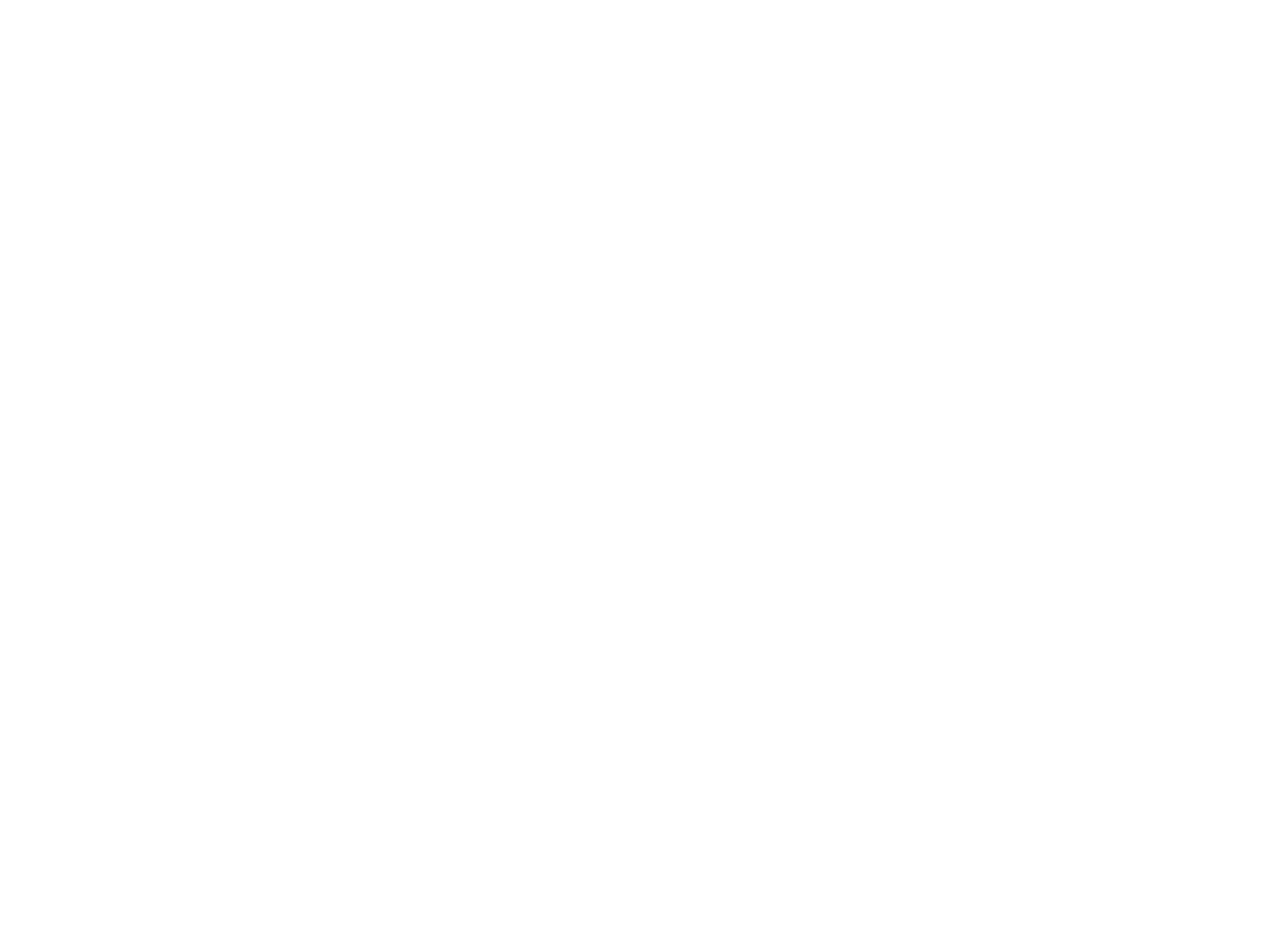
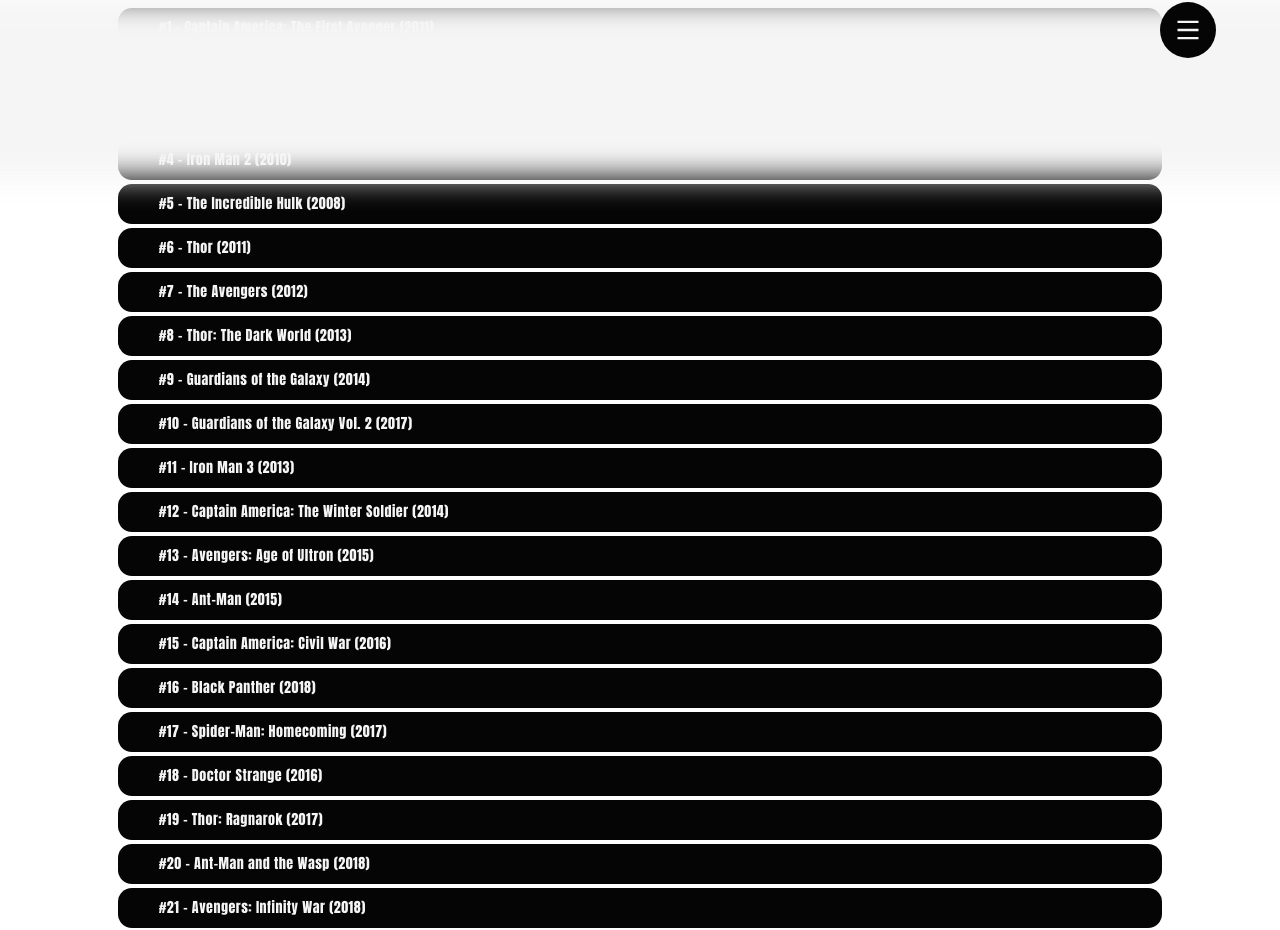
Before and after one commit to rqphy/whatorder, a Vue app: page /xmens in a window 1280 px wide. Shown: the part 672-1602 px from the top of the page. Before the commit the page ends 800 px from the top, so only its background shows below. Built offline with nearby package versions, Linux system fonts and the light colour scheme.

Commit message:
add xmens page

```diff
--- a/src/router/index.js
+++ b/src/router/index.js
@@ -2,6 +2,7 @@
 import VueRouter from "vue-router";
 import MCU from "../views/MCU.vue";
 import FF from "../views/FF.vue";
+import XMENS from "../views/XMENS.vue";
 
 Vue.use(VueRouter);
 
@@ -16,6 +17,11 @@
     name: "FF",
     component: FF,
   },
+  {
+    path: "/xmens",
+    name: "XMENS",
+    component: XMENS,
+  },
 ];
 
 const router = new VueRouter({
--- /dev/null
+++ b/src/views/XMENS.vue
@@ -0,0 +1,51 @@
+<template>
+  <Container :infos="infos" theme="mcu" />
+</template>
+<script>
+import Container from "@/components/Container.vue";
+
+export default {
+  name: "MCU",
+  components: {
+    Container,
+  },
+  data() {
+    return {
+      infos: {
+        time: "50 Hours",
+        movies: [
+          "Captain America: The First Avenger (2011)",
+          "Captain Marvel (2019)",
+          "Iron Man (2008)",
+          "Iron Man 2 (2010)",
+          "The Incredible Hulk (2008)",
+          "Thor (2011)",
+          "The Avengers (2012)",
+          "Thor: The Dark World (2013)",
+          "Guardians of the Galaxy (2014)",
+          "Guardians of the Galaxy Vol. 2 (2017)",
+          "Iron Man 3 (2013)",
+          "Captain America: The Winter Soldier (2014)",
+          "Avengers: Age of Ultron (2015)",
+          "Ant-Man (2015)",
+          "Captain America: Civil War (2016)",
+          "Black Panther (2018)",
+          "Spider-Man: Homecoming (2017)",
+          "Doctor Strange (2016)",
+          "Thor: Ragnarok (2017)",
+          "Ant-Man and the Wasp (2018)",
+          "Avengers: Infinity War (2018)",
+          "Avengers: Endgame (2019)",
+          "Spider-Man: Far From Home (2019)",
+        ],
+      },
+    };
+  },
+  methods: {
+    updateOpenMenu: function() {
+      this.openMenu = !this.openMenu;
+    },
+  },
+};
+</script>
+<style lang="scss" scoped></style>
```
